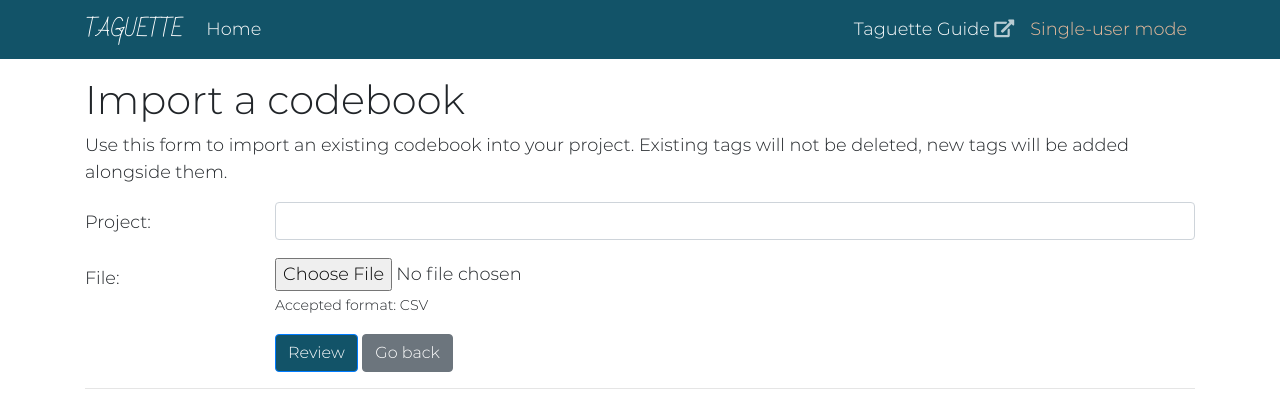
After one commit to remram44/taguette, a Python web app: template taguette/templates/project_import_codebook.html in a window 1280 px wide. The commit adds this page. Shown: the top 406 px of the page. Run offline with Jinja, Linux system fonts and the light colour scheme; the template is opened without the code that fills it, so the values that code supplies are empty.

Commit message:
Add codebook import form

```diff
--- a/taguette/database.py
+++ b/taguette/database.py
@@ -182,6 +182,9 @@ class Privileges(enum.Enum):
     can_add_tag = can_update_tag
     can_delete_tag = can_update_tag
     can_merge_tags = can_update_tag
+
+    def can_import_codebook(self):
+        return self == Privileges.ADMIN
 
     def can_add_highlight(self):
         return self in (Privileges.ADMIN, Privileges.MANAGE_DOCS,
--- a/taguette/templates/project.html
+++ b/taguette/templates/project.html
@@ -59,6 +59,10 @@
               <a href="{{ reverse_url('export_codebook_doc', project.id, 'pdf') }}" class="dropdown-item">{% trans %}PDF{% endtrans %}</a>
             </div>
           </div>
+
+          {% if can_import_codebook %}
+          <p><a href="{{ reverse_url('import_codebook', project.id) }}" class="w-100 btn btn-outline-primary" type="button">Import codebook</a></p>
+          {% endif %}
 
           {% if can_delete_project %}
           <p><a href="{{ reverse_url('delete_project', project.id) }}" class="w-100 btn btn-outline-danger">{% trans %}Delete project{% endtrans %}</a></p>
--- a/taguette/templates/project_delete.html
+++ b/taguette/templates/project_delete.html
@@ -9,7 +9,7 @@
 <p>{% trans %}Are you sure you want to delete this project? It currently has <strong>{{ documents }} documents and {{ highlights }} highlights in {{ tags }} tags</strong>. There is no way to undo.{% endtrans %}</p>
 <form action="{{ reverse_url('delete_project', project.id) }}" method="post">
   {{ xsrf_form_html() }}
-  <div class="form-group ">
+  <div class="form-group">
     <button type="submit" class="btn btn-danger">{% trans %}Delete forever{% endtrans %}</button>
     <a href="{{ reverse_url('project', project.id) }}" class="btn btn-secondary">{% trans %}Go back{% endtrans %}</a>
   </div>
--- /dev/null
+++ b/taguette/templates/project_import_codebook.html
@@ -0,0 +1,30 @@
+{% extends "base.html" %}
+
+{% block title %}Import codebook | Taguette{% endblock %}
+
+{% block contents %}
+<h1>Import a codebook</h1>
+<p>Use this form to import an existing codebook into your project. Existing tags will not be deleted, new tags will be added alongside them.</p>
+<form action="{{ reverse_url('import_codebook', project.id) }}" method="post" enctype='multipart/form-data'>
+  {{ xsrf_form_html() }}
+  <div class="form-group row">
+    <label class="col-sm-2 col-form-label">{% trans %}Project:{% endtrans %}</label>
+    <div class="col-sm-10">
+      <span class="form-control" style="font-family: monospace, monospace;">{{ project.name }}</span>
+    </div>
+  </div>
+  <div class="form-group row">
+    <label for="file" class="col-sm-2 col-form-label">{% trans %}File:{% endtrans %}</label>
+    <div class="col-sm-10">
+      <input type="file" class="form-control-file" name="file" id="file" accept="text/csv,.csv" />
+      <small>{% trans %}Accepted format: CSV{% endtrans %}</small>
+    </div>
+  </div>
+  <div class="form-group row">
+    <div class="col-sm-10 offset-sm-2">
+      <input type="submit" class="btn btn-primary" value="{% trans %}Review{% endtrans %}" />
+      <a href="{{ reverse_url('project', project.id) }}" class="btn btn-secondary">{% trans %}Go back{% endtrans %}</a>
+    </div>
+  </div>
+</form>
+{% endblock %}
--- a/taguette/web/__init__.py
+++ b/taguette/web/__init__.py
@@ -82,6 +82,8 @@ def make_app(config, debug=False, xsrf_cookies=True):
                     name='import_project'),
             URLSpec('/project/([0-9]+)/delete', views.ProjectDelete,
                     name='delete_project'),
+            URLSpec('/project/([0-9]+)/import_codebook', views.ImportCodebook,
+                    name='import_codebook'),
 
             # Project view
             URLSpec('/project/([0-9]+)', views.Project, name='project'),
```
Also changed, not shown: taguette/web/views.py (+15 -0 lines).
